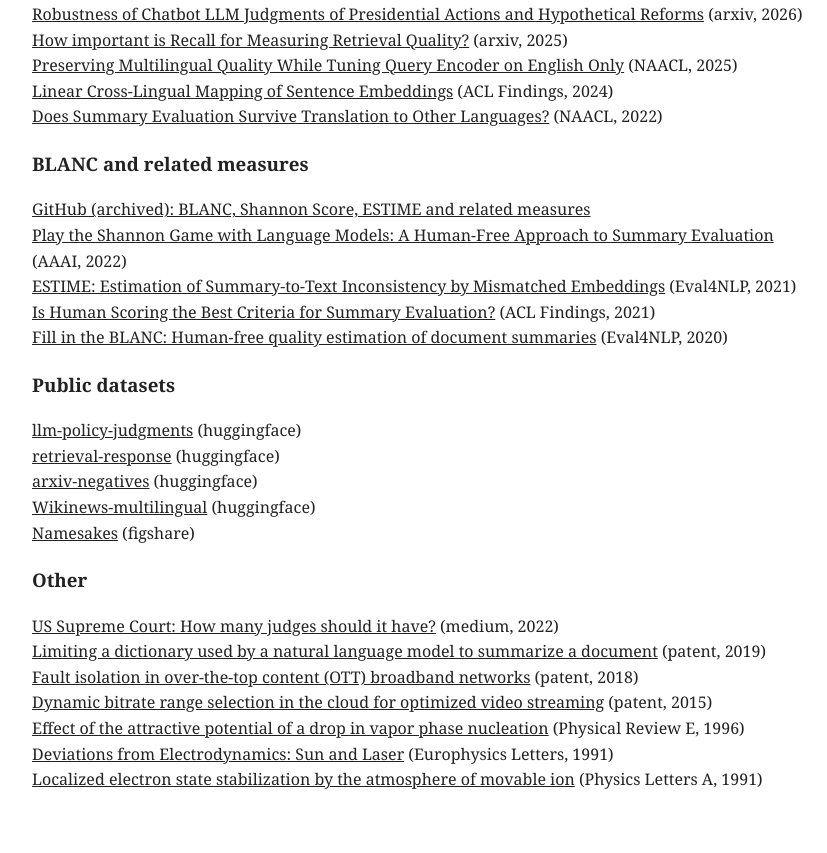
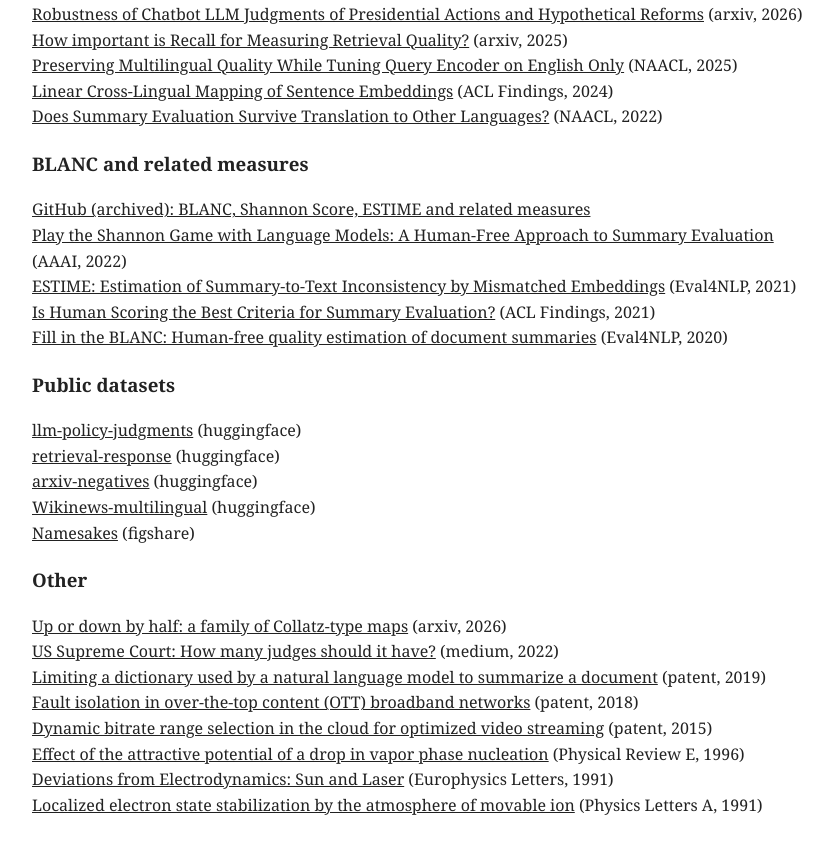
Before and after one commit to Vasilyev-Oleg/Vasilyev-Oleg.github.io, a plain HTML site: page index.html in a window 1280 px wide. Shown: the part 499-1352 px from the top of the page, without its empty margins (218-1045 px from the left). Drawn offline with Linux system fonts and the light colour scheme.

Commit message:
Update index.html

```diff
--- a/index.html
+++ b/index.html
@@ -69,6 +69,7 @@ Email: vasilyev.oleg@gmail.com
 </p>
 
 <h3 style="clear: both;">Other</h3>
+<a href="https://arxiv.org/abs/2611.10311">Up or down by half: a family of Collatz-type maps</a> (arxiv, 2026)<br>
 <a href="https://medium.com/@vasilyev.oleg/us-supreme-court-how-many-judges-should-it-have-85af57972dae">US Supreme Court: How many judges should it have?</a> (medium, 2022)<br>
 <a href="https://patents.google.com/patent/US11281854B2/en">Limiting a dictionary used by a natural language model to summarize a document</a> (patent, 2019)<br>
 <a href="https://patents.google.com/patent/US10637715B1/en">Fault isolation in over-the-top content (OTT) broadband networks</a> (patent, 2018)<br>
```
